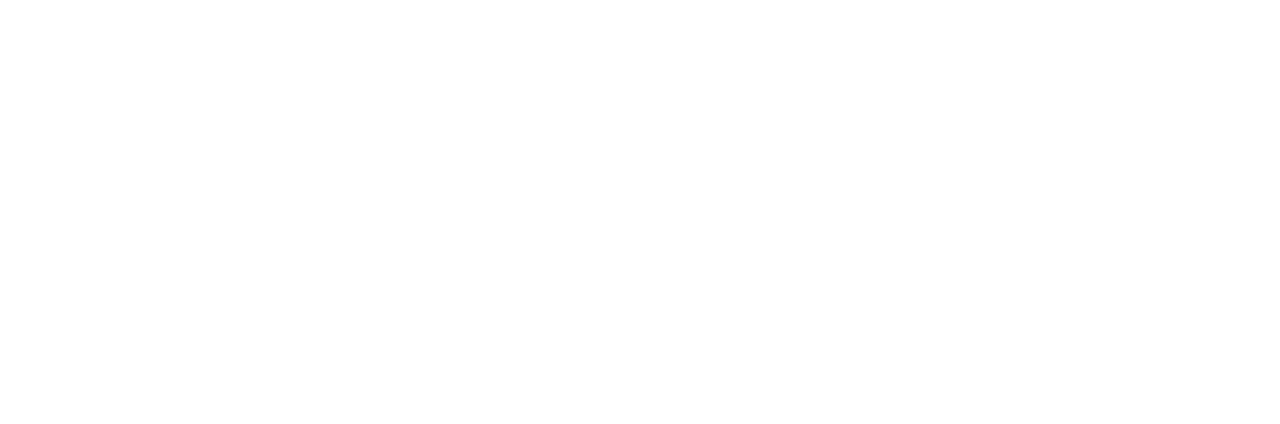
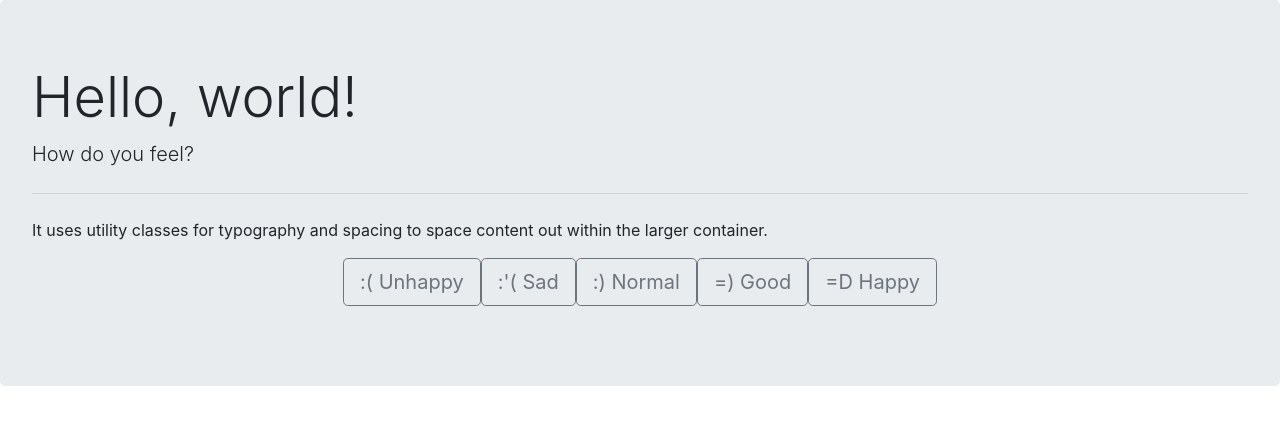
Before and after one commit to KianaMsqt/Mood-Shift, a plain HTML site: page index.html in a window 1280 px wide. Drawn offline with nearby package versions, Linux system fonts and the light colour scheme.

Commit message:
Add jumbotron in the home page

```diff
--- a/index.html
+++ b/index.html
@@ -14,6 +14,23 @@
     <title>Moodshifr</title>
   </head>
   <body>
+
+    <div class="jumbotron">
+      <h1 class="display-4">Hello, world!</h1>
+      <p class="lead">How do you feel?</p>
+      <hr class="my-4">
+      <p>It uses utility classes for typography and spacing to space content out within the larger container.</p>
+      <p class="lead">
+        <div class="d-grid gap-2 d-sm-flex justify-content-sm-center">
+          <button type="button" class="btn btn-outline-secondary btn-lg">:( Unhappy</button>
+          <button type="button" class="btn btn-outline-secondary btn-lg">:'( Sad</button>
+          <button type="button" class="btn btn-outline-secondary btn-lg">:) Normal</button>
+          <button type="button" class="btn btn-outline-secondary btn-lg">=) Good</button>
+          <button type="button" class="btn btn-outline-secondary btn-lg">=D Happy</button>
+        </div>
+      </p>
+    </div>
+
     <script
       src="https://cdn.jsdelivr.net/npm/jquery@3.5.1/dist/jquery.slim.min.js"
       integrity="sha384-DfXdz2htPH0lsSSs5nCTpuj/zy4C+OGpamoFVy38MVBnE+IbbVYUew+OrCXaRkfj"
```
Also changed, not shown: 1 other file.
